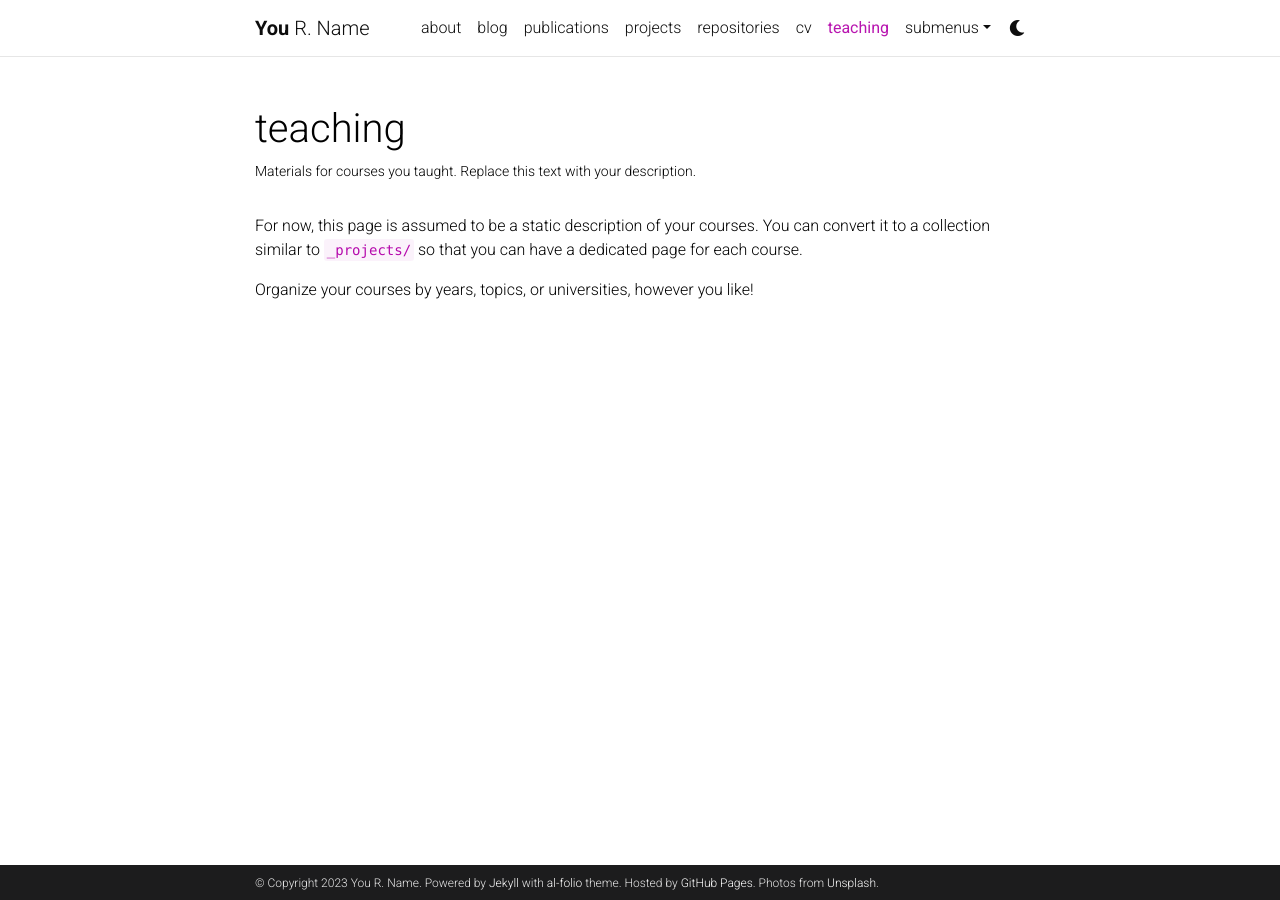
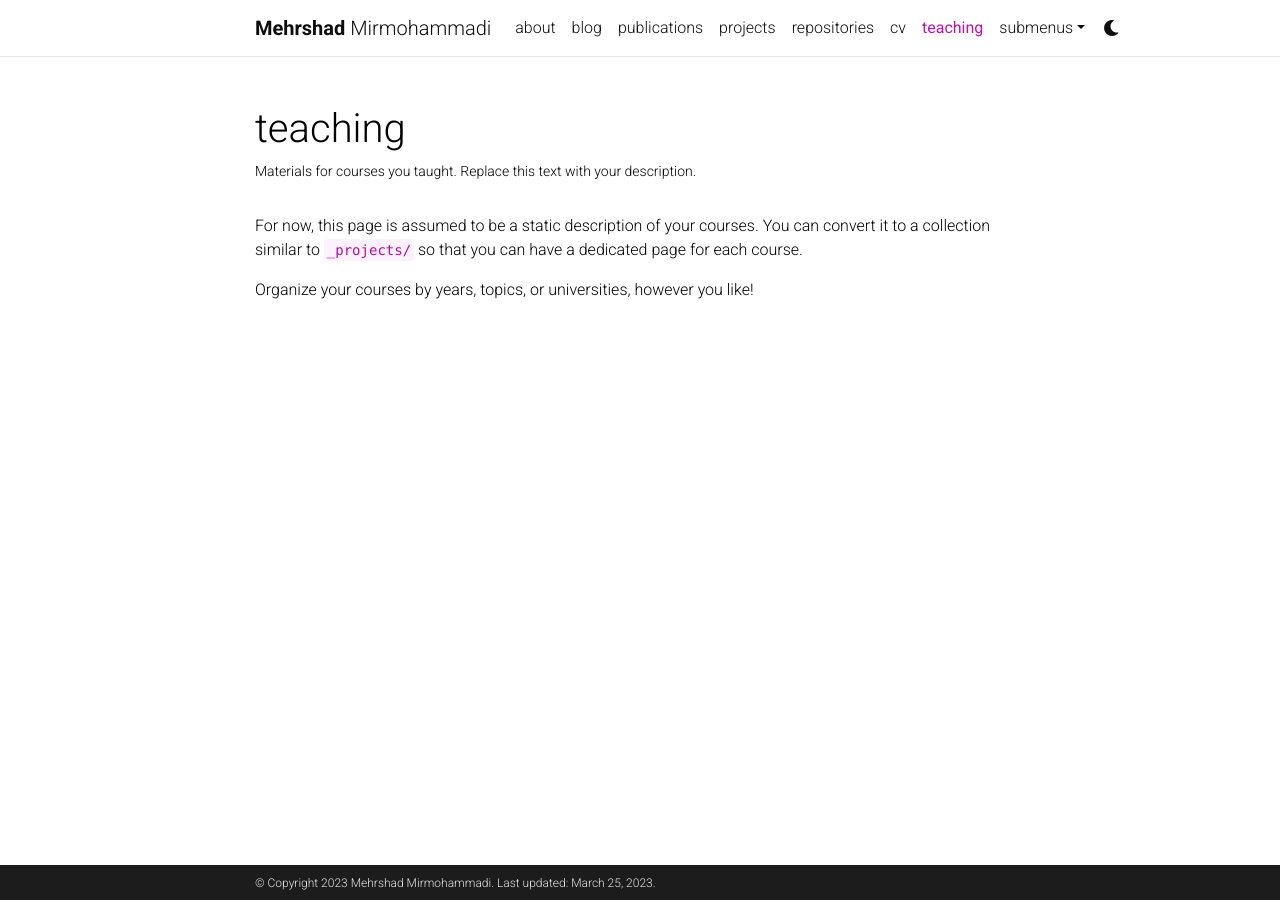
Before and after one commit to mMirmohammadi/mMirmohammadi.gitgub.io, a Jekyll site: the page built from _pages/teaching.md, in a window 1280 px wide. Built offline with Jekyll 4.4.1, drawn with Linux system fonts in a browser that asks for light colours; comment, search, counter and statistics services are not loaded; a style sheet for code colours, icons or effects is not loaded.

Commit message:
Initial configs

```diff
--- a/_config.yml
+++ b/_config.yml
@@ -3,23 +3,20 @@
 # -----------------------------------------------------------------------------
 
 title: blank # the website title (if blank, full name will be used instead)
-first_name: You
-middle_name: R.
-last_name: Name
-email: you@example.com
+first_name: Mehrshad
+middle_name:
+last_name: Mirmohammadi
+email: mehrshad.mirmohammadi@gmail.com
 description: > # the ">" symbol means to ignore newlines until "footer_text:"
-  A simple, whitespace theme for academics. Based on [*folio](https://github.com/bogoli/-folio) design.
-footer_text: >
-  Powered by <a href="https://jekyllrb.com/" target="_blank">Jekyll</a> with <a href="https://github.com/alshedivat/al-folio">al-folio</a> theme.
-  Hosted by <a href="https://pages.github.com/" target="_blank">GitHub Pages</a>.
-  Photos from <a href="https://unsplash.com" target="_blank">Unsplash</a>.
-keywords: jekyll, jekyll-theme, academic-website, portfolio-website # add your own keywords or leave empty
+  I dont know where this text is going to be
+footer_text:
+keywords: # add your own keywords or leave empty
 lang: en # the language of your site (for example: en, fr, cn, ru, etc.)
-icon: ⚛️ # the emoji used as the favicon (alternatively, provide image name in /assets/img/)
+icon: 🚀 # the emoji used as the favicon (alternatively, provide image name in /assets/img/)
 
 url: https://mMirmohammadi.github.io # the base hostname & protocol for your site
 baseurl: # the subpath of your site, e.g. /blog/
-last_updated: false # set to true if you want to display last updated in the footer
+last_updated: true # set to true if you want to display last updated in the footer
 impressum_path: # set to path to include impressum link in the footer, use the same path as permalink in a page, helps to conform with EU GDPR
 
 # -----------------------------------------------------------------------------
@@ -70,11 +67,11 @@ og_image: # The site-wide (default for all links) Open Graph preview image
 # Social integration
 # -----------------------------------------------------------------------------
 
-github_username: # your GitHub user name
+github_username: mMirmohammadi # your GitHub user name
 gitlab_username: # your GitLab user name
 twitter_username: # your Twitter handle
 mastodon_username: # your mastodon instance+username in the format instance.tld/@username
-linkedin_username: # your LinkedIn user name
+linkedin_username: mmirmohammadi # your LinkedIn user name
 telegram_username: # your Telegram user name
 scholar_userid: # your Google Scholar ID
 semanticscholar_id: # your Semantic Scholar ID
@@ -103,7 +100,7 @@ youtube_id: # your youtube channel id (youtube.com/@<youtube_id>)
 discord_id: # your discord id (18-digit unique numerical identifier)
 
 contact_note: >
-  You can even add a little note about which of these is the best way to reach you.
+  You can reach me by email!
 
 # -----------------------------------------------------------------------------
 # Analytics and search engine verification
```
